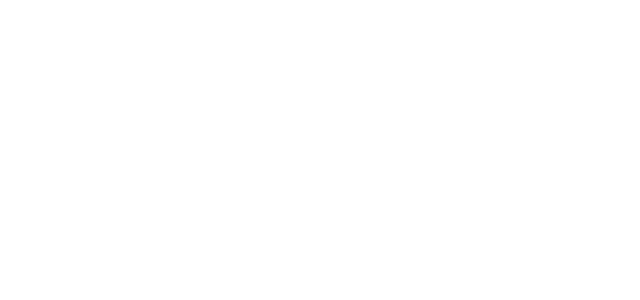
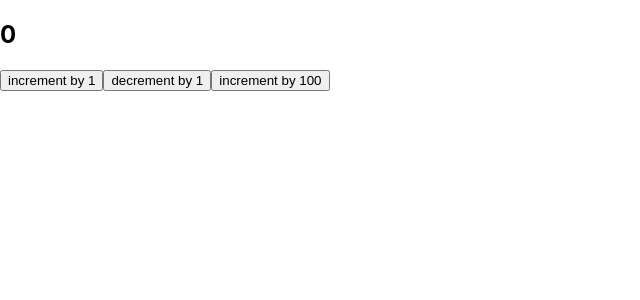
Before and after one commit to Rarrrock/react_march_artyom_puhanovskyi, a React (Create React App) app: page / in a window 1280 px wide. Shown: the top 300 px of the page, without its empty margins (0-640 px from the left). Built offline with nearby package versions, Linux system fonts and the light colour scheme.

Commit message:
lesson_10_redux_base

```diff
--- a/src/App.tsx
+++ b/src/App.tsx
@@ -1,13 +1,40 @@
 import React from 'react';
 import './App.css';
+import {Provider} from "react-redux"; // Импортируем Provider
+import {store} from "./redux/store"; // Импортируем созданное хранилище
+import {decrement, increment, incrementByAmount, useAppDispatch, useAppSelector} from "./redux/store";
 
-const App = () =>  {
+const App = () => {
+    let {value} = useAppSelector(state => state.counter1SliceState);
 
-  return (
-    <div>
+    let dispatch = useAppDispatch();
 
-    </div>
-  );
+    return (
+        <div>
+            <h2>{value}</h2>
+            <button onClick={() => {
+                dispatch(increment());
+            }}>
+                increment by 1
+            </button>
+            <button
+                onClick={() => {
+                    dispatch(decrement());
+                }}
+            >
+                decrement by 1
+            </button>
+            <button onClick={() => {
+                dispatch(incrementByAmount(100));
+            }}>
+                increment by 100
+            </button>
+        </div>
+    );
 }
 
-export default App;
+export default () => (
+    <Provider store={store}>  {/* Оборачиваем App в Provider */}
+        <App />
+    </Provider>
+);
--- /dev/null
+++ b/src/redux/store.ts
@@ -0,0 +1,45 @@
+import {configureStore, createSlice, PayloadAction} from "@reduxjs/toolkit";
+import {useDispatch, useSelector} from "react-redux";
+
+type CounterStateType = {
+    value: number
+}
+
+let initStateCounterSlice1: CounterStateType = {
+    value: 0,
+}
+
+let counterSlice1 = createSlice({
+    name: 'counter1SliceName',
+    initialState: initStateCounterSlice1,
+    reducers: {
+        increment: (state) => {
+            state.value = state.value + 1;
+        },
+        decrement: (state) => {
+            state.value = state.value - 1;
+        },
+        incrementByAmount: (state, action: PayloadAction<number>) => {
+            state.value = state.value + action.payload;
+        }
+    }
+});
+
+export const {
+    increment,
+    decrement,
+    incrementByAmount
+} = counterSlice1.actions;
+
+
+export const store = configureStore({
+    reducer: {
+        counter1SliceState: counterSlice1.reducer
+    }
+});
+
+export type AppDispatch = typeof store.dispatch;
+export const useAppDispatch = useDispatch.withTypes<AppDispatch>();
+
+export type RootState = ReturnType<typeof store.getState>;
+export const useAppSelector = useSelector.withTypes<RootState>();
```
Also changed, not shown: package.json (+6 -2 lines), 1 other file (tests, documents, lock files or other folders).
